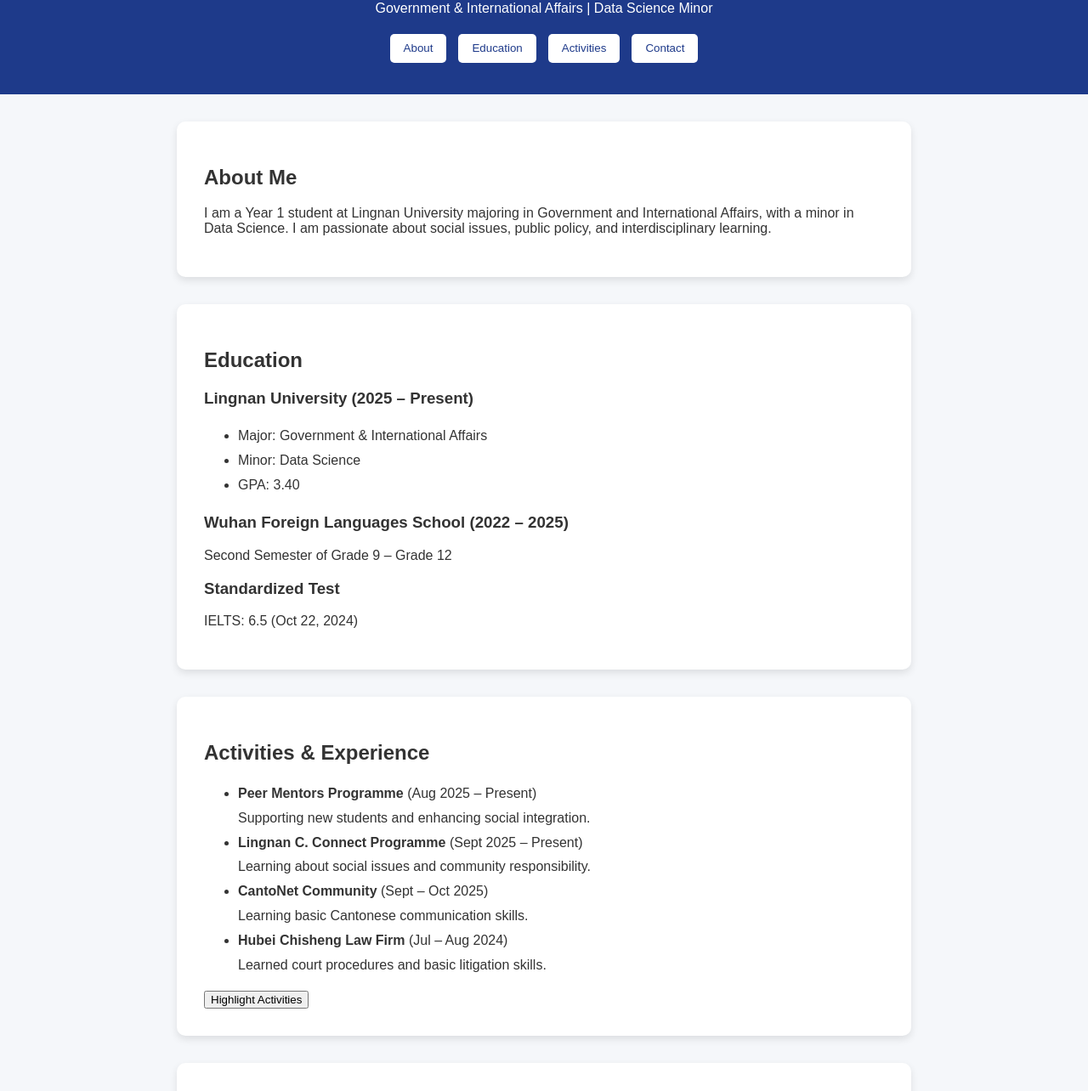
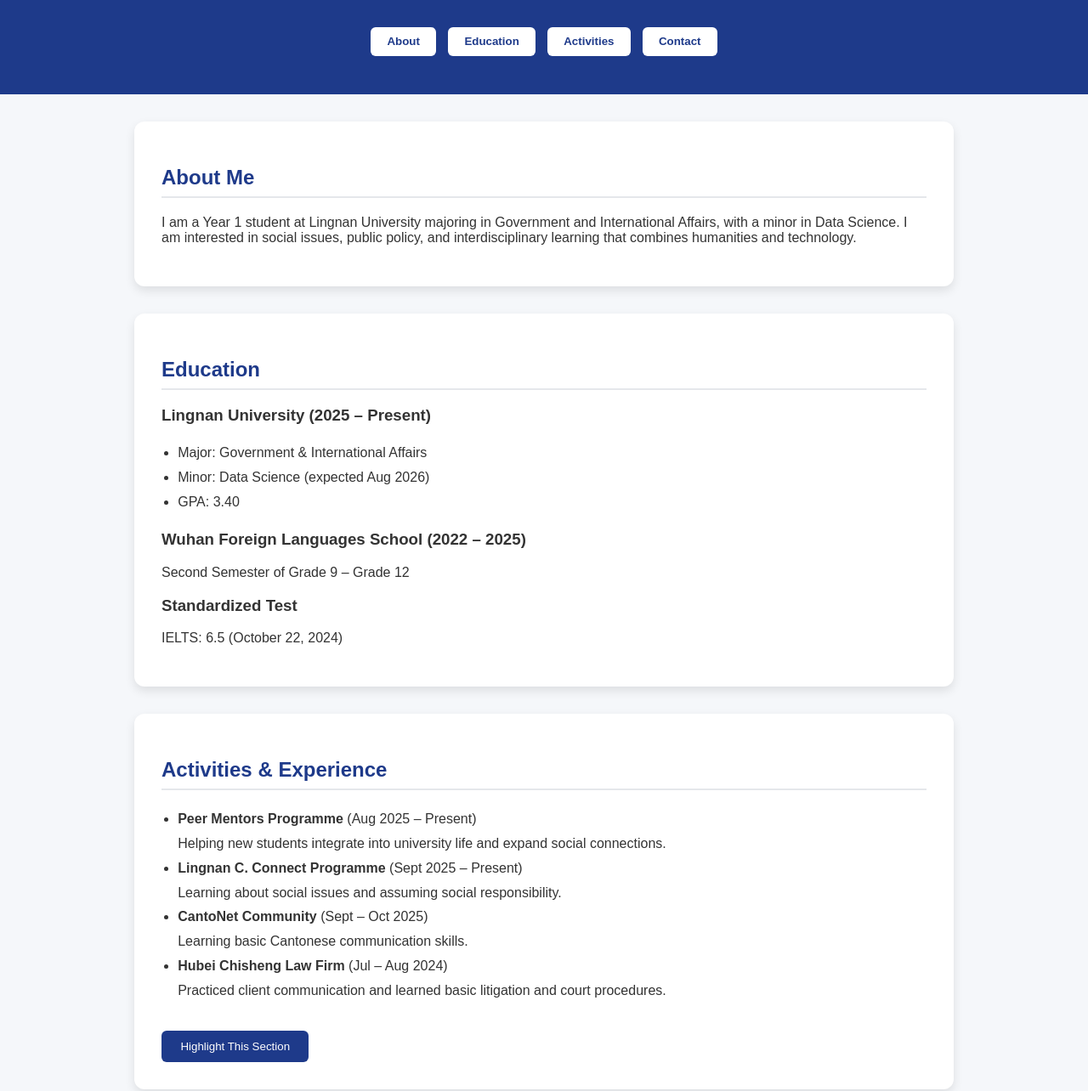
Before and after one commit to xintongchen0804-creator/chenxintong, a plain HTML site: page index.html in a window 1280 px wide. Shown: the part 111-1395 px from the top of the page at 85% size. Drawn offline with Linux system fonts and the light colour scheme.

Commit message:
Update index.html

```diff
--- a/index.html
+++ b/index.html
@@ -1,16 +1,120 @@
 <!DOCTYPE html>
 <html lang="en">
 <head>
-    <meta charset="UTF-8" />
+    <meta charset="UTF-8">
     <title>CHEN Xintong | Personal Website</title>
-    <meta name="viewport" content="width=device-width, initial-scale=1.0" />
-    <link rel="stylesheet" href="style.css" />
+    <meta name="viewport" content="width=device-width, initial-scale=1.0">
+
+    <!-- ===== CSS START ===== -->
+    <style>
+        body {
+            margin: 0;
+            font-family: Arial, Helvetica, sans-serif;
+            background-color: #f5f7fa;
+            color: #333;
+        }
+
+        header {
+            background-color: #1e3a8a;
+            color: white;
+            padding: 2.5rem 1rem;
+            text-align: center;
+        }
+
+        header h1 {
+            margin: 0;
+            font-size: 2.5rem;
+        }
+
+        header p {
+            margin-top: 0.5rem;
+            font-size: 1.1rem;
+        }
+
+        nav {
+            margin-top: 1.5rem;
+        }
+
+        nav button {
+            margin: 0.3rem;
+            padding: 0.6rem 1.2rem;
+            border: none;
+            border-radius: 6px;
+            background-color: white;
+            color: #1e3a8a;
+            font-weight: bold;
+            cursor: pointer;
+        }
+
+        nav button:hover {
+            background-color: #dbeafe;
+        }
+
+        section {
+            max-width: 900px;
+            margin: 2rem auto;
+            padding: 2rem;
+            background-color: white;
+            border-radius: 12px;
+            box-shadow: 0 5px 12px rgba(0, 0, 0, 0.1);
+        }
+
+        section h2 {
+            color: #1e3a8a;
+            border-bottom: 2px solid #e5e7eb;
+            padding-bottom: 0.5rem;
+        }
+
+        ul {
+            line-height: 1.8;
+            padding-left: 1.2rem;
+        }
+
+        .highlight {
+            background-color: #fef3c7;
+            border-left: 6px solid #f59e0b;
+        }
+
+        .action-btn {
+            margin-top: 1rem;
+            padding: 0.7rem 1.4rem;
+            border: none;
+            border-radius: 6px;
+            background-color: #1e3a8a;
+            color: white;
+            cursor: pointer;
+        }
+
+        .action-btn:hover {
+            background-color: #374fc7;
+        }
+
+        footer {
+            text-align: center;
+            padding: 1rem;
+            background-color: #e5e7eb;
+            margin-top: 3rem;
+            font-size: 0.9rem;
+        }
+
+        a {
+            color: #1e3a8a;
+            text-decoration: none;
+        }
+
+        a:hover {
+            text-decoration: underline;
+        }
+    </style>
+    <!-- ===== CSS END ===== -->
 </head>
+
 <body>
 
 <header>
     <h1>CHEN Xintong</h1>
-    <p>Government & International Affairs | Data Science Minor</p>
+    <p>Government & International Affairs · Data Science Minor</p>
+
     <nav>
         <button onclick="scrollToSection('about')">About</button>
         <button onclick="scrollToSection('education')">Education</button>
@@ -19,22 +123,23 @@
     </nav>
 </header>
 
-<section id="about" class="card">
+<section id="about">
     <h2>About Me</h2>
     <p>
-        I am a Year 1 student at Lingnan University majoring in
-        Government and International Affairs, with a minor in Data Science.
-        I am passionate about social issues, public policy, and interdisciplinary learning.
+        I am a Year 1 student at Lingnan University majoring in Government and
+        International Affairs, with a minor in Data Science. I am interested in
+        social issues, public policy, and interdisciplinary learning that combines
+        humanities and technology.
     </p>
 </section>
 
-<section id="education" class="card">
+<section id="education">
     <h2>Education</h2>
 
     <h3>Lingnan University (2025 – Present)</h3>
     <ul>
         <li>Major: Government & International Affairs</li>
-        <li>Minor: Data Science</li>
+        <li>Minor: Data Science (expected Aug 2026)</li>
         <li>GPA: 3.40</li>
     </ul>
 
@@ -42,20 +147,20 @@
     <p>Second Semester of Grade 9 – Grade 12</p>
 
     <h3>Standardized Test</h3>
-    <p>IELTS: 6.5 (Oct 22, 2024)</p>
+    <p>IELTS: 6.5 (October 22, 2024)</p>
 </section>
 
-<section id="activities" class="card">
+<section id="activities">
     <h2>Activities & Experience</h2>
 
     <ul>
         <li>
             <strong>Peer Mentors Programme</strong> (Aug 2025 – Present)<br>
-            Supporting new students and enhancing social integration.
+            Helping new students integrate into university life and expand social connections.
         </li>
         <li>
             <strong>Lingnan C. Connect Programme</strong> (Sept 2025 – Present)<br>
-            Learning about social issues and community responsibility.
+            Learning about social issues and assuming social responsibility.
         </li>
         <li>
             <strong>CantoNet Community</strong> (Sept – Oct 2025)<br>
@@ -63,23 +168,39 @@
         </li>
         <li>
             <strong>Hubei Chisheng Law Firm</strong> (Jul – Aug 2024)<br>
-            Learned court procedures and basic litigation skills.
+            Practiced client communication and learned basic litigation and court procedures.
         </li>
     </ul>
 
-    <button onclick="toggleHighlight()">Highlight Activities</button>
+    <button class="action-btn" onclick="toggleHighlight()">
+        Highlight This Section
+    </button>
 </section>
 
-<section id="contact" class="card">
+<section id="contact">
     <h2>Contact</h2>
     <p>Email: <a href="mailto:xintongchen2@ln.hk">xintongchen2@ln.hk</a></p>
-    <p>Phone: +852 5647 2554</p>
+    <p>Phone: +852 5647 2554 / +86 19907164098</p>
 </section>
 
 <footer>
-    <p>© 2026 CHEN Xintong</p>
+    © 2026 CHEN Xintong · Personal Website
 </footer>
 
-<script src="script.js"></script>
+<!-- ===== JavaScript START ===== -->
+<script>
+    function scrollToSection(id) {
+        document.getElementById(id).scrollIntoView({
+            behavior: "smooth"
+        });
+    }
+
+    function toggleHighlight() {
+        const section = document.getElementById("activities");
+        section.classList.toggle("highlight");
+    }
+</script>
+<!-- ===== JavaScript END ===== -->
+
 </body>
 </html>
```
